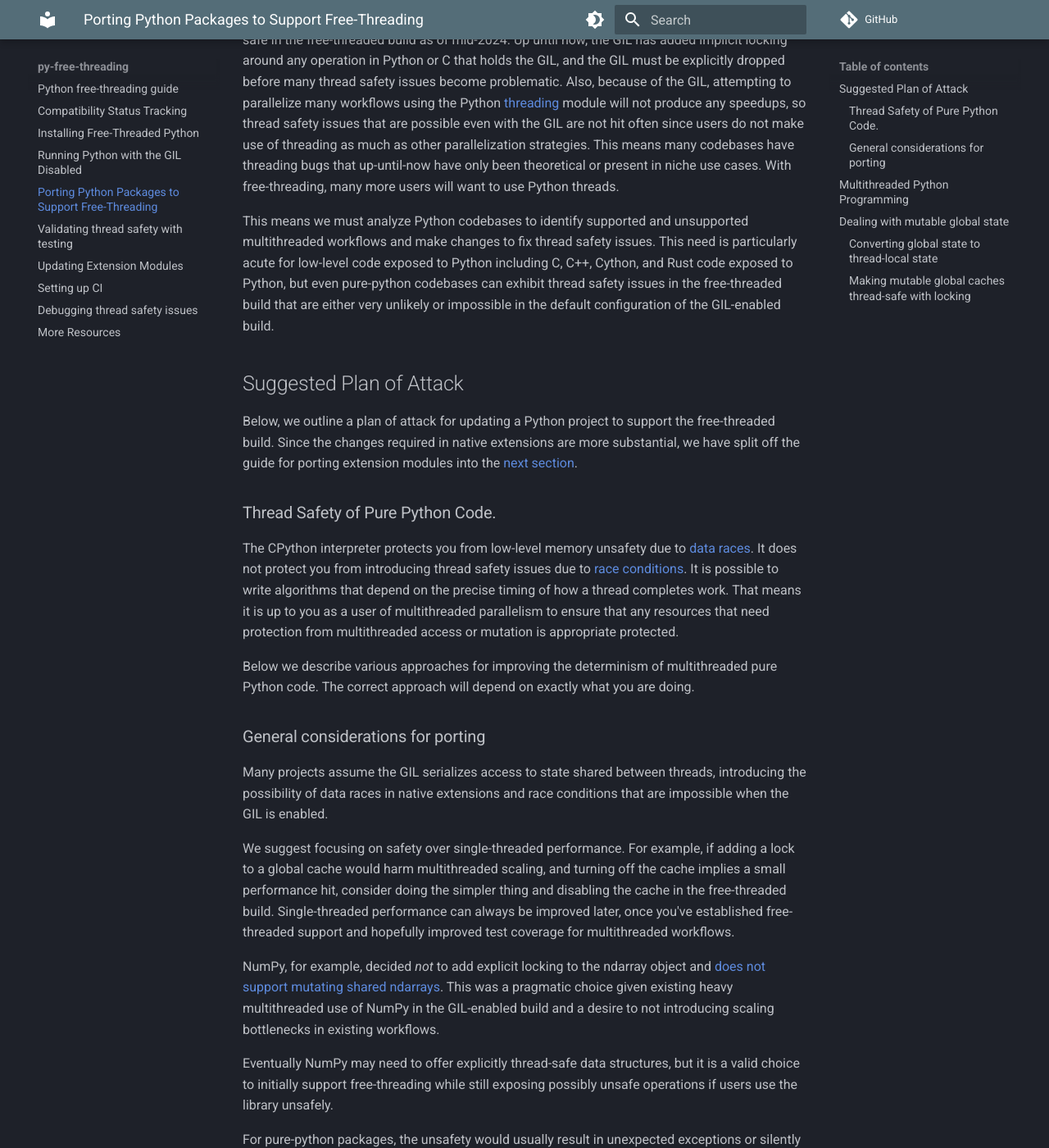
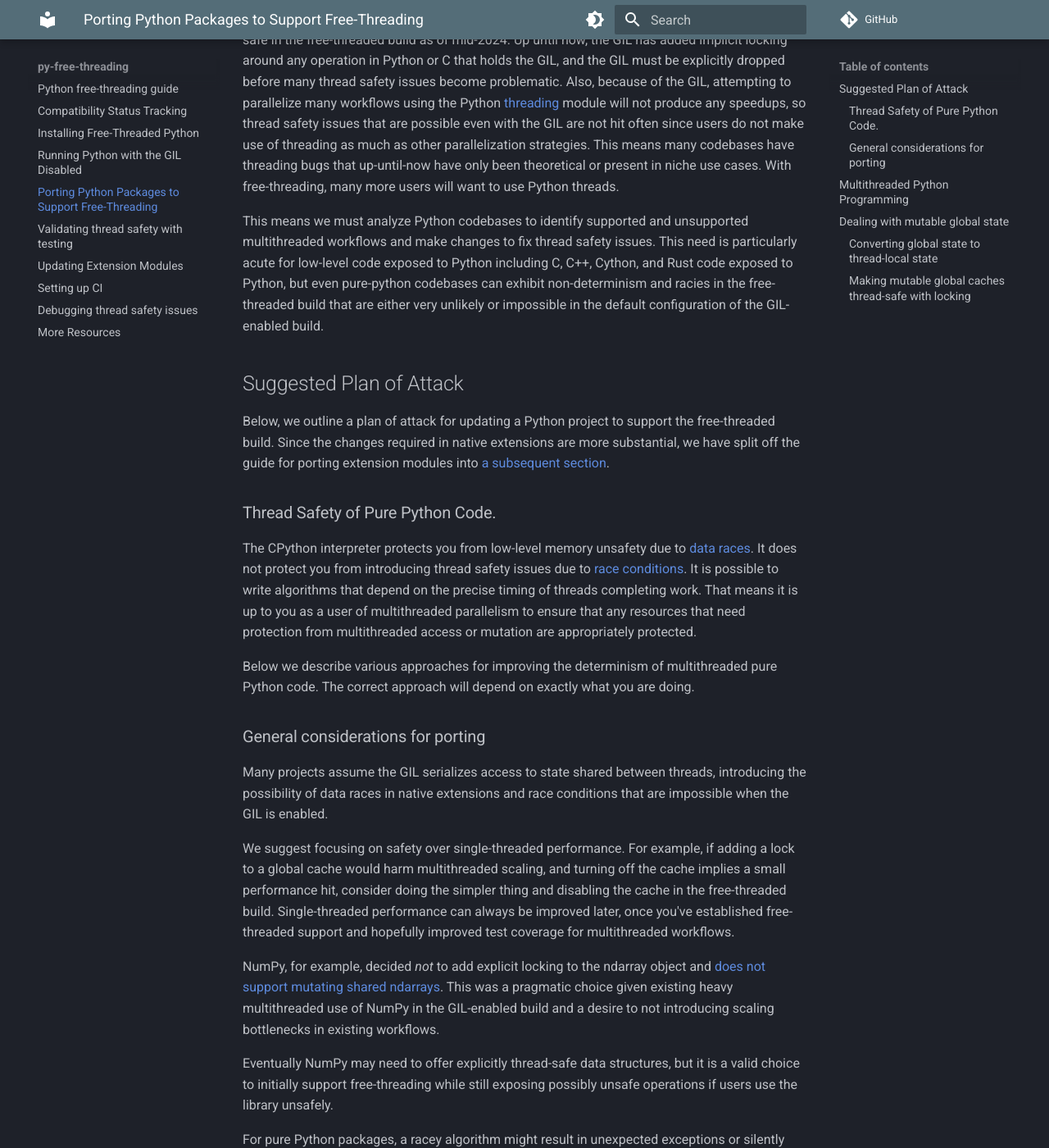
Before and after one commit to Quansight-Labs/free-threaded-compatibility, an MkDocs documentation site: the page built from docs/porting.md, in a window 1280 px wide and 1400 px high, scrolled down 211 px. Shown: the whole window at 82% size. Built offline with MkDocs 1.6.1 and Material for MkDocs 9.7.7, drawn with Linux system fonts in a browser that asks for light colours; comment, search, counter and statistics services are not loaded; some of the changed text lies outside the part shown.

Commit message:
rewording and improving clarity

````diff
--- a/docs/porting.md
+++ b/docs/porting.md
@@ -17,16 +17,16 @@ This means we must analyze Python codebases to identify supported and
 unsupported multithreaded workflows and make changes to fix thread safety
 issues. This need is particularly acute for low-level code exposed to Python
 including C, C++, Cython, and Rust code exposed to Python, but even pure-python
-codebases can exhibit thread safety issues in the free-threaded build that are
-either very unlikely or impossible in the default configuration of the
+codebases can exhibit non-determinism and racies in the free-threaded build that
+are either very unlikely or impossible in the default configuration of the
 GIL-enabled build.
 
 ## Suggested Plan of Attack
 
 Below, we outline a plan of attack for updating a Python project to support the
 free-threaded build. Since the changes required in native extensions are more
-substantial, we have split off the guide for porting extension modules into the
-[next section](porting-extensions.md).
+substantial, we have split off the guide for porting extension modules into
+[a subsequent section](porting-extensions.md).
 
 ### Thread Safety of Pure Python Code.
 
@@ -34,10 +34,10 @@ The CPython interpreter protects you from low-level memory unsafety due to [data
 races](https://en.wikipedia.org/wiki/Race_condition#Data_race). It does not
 protect you from introducing thread safety issues due to [race
 conditions](https://en.wikipedia.org/wiki/Race_condition). It is possible to
-write algorithms that depend on the precise timing of how a thread completes
+write algorithms that depend on the precise timing of threads completing
 work. That means it is up to you as a user of multithreaded parallelism to
 ensure that any resources that need protection from multithreaded access or
-mutation is appropriate protected.
+mutation are appropriately protected.
 
 Below we describe various approaches for improving the determinism of
 multithreaded pure Python code. The correct approach will depend on exactly what
@@ -67,9 +67,11 @@ Eventually NumPy may need to offer explicitly thread-safe data structures, but
 it is a valid choice to initially support free-threading while still exposing
 possibly unsafe operations if users use the library unsafely.
 
-For pure-python packages, the unsafety would usually result in unexpected
+For pure Python packages, a racey algorithm might result in unexpected
 exceptions or silently incorrect results. Projects shipping extension modules
-might see crashes.
+might additionally see crashes or trigger undefined behavior. See [the section
+on supporting native code](porting-extensions.md) if you are curious about
+supporting compiled Python extensions in the free-threaded build.
 
 For your libraries, we suggest to focus on thread safety issues that only occur
 with the GIL disabled. Any non-critical preexisting thread safety issues can be
@@ -94,18 +100,14 @@ documentation, particularly the section on [the impact of the global interpreter
 lock on multithreaded Python
 programs](https://github.com/facebookincubator/ft_utils/blob/main/docs/ft_worked_examples.md#understanding-the-global-interpreter-lock-gil-and-its-impact-on-multithreaded-python-programs). Many
 pure Python operations are not atomic and are susceptible to race conditions, or
-only appear to be thread-safe because of the timing of the GIL's default
-thread-switch interval.
+only appear to be thread-safe in the GIL-enabled build because of details of how
+CPython releases the GIL in a round-robin fasion to allow threads to run.
 
 Both the [`ft_utils`](https://github.com/facebookincubator/ft_utils) and
 [`cereggii`](https://github.com/dpdani/cereggii) libraries offer data structures
 that add enhanced atomicity to standard library primitives. We hope these sorts
 of tools to aid concurrent free-threaded programming continue to pop up and
 evolve, as they will be key to enabling scalable multithreaded workflows.
-
-If you'd like to learn more about multithreaded Python programming, Santiago
-Basulto's [tutorial from PyCon
-2020](https://www.youtube.com/watch?v=18B1pznaU1o) is a good place to start.
 
 ## Dealing with mutable global state
 
@@ -146,8 +148,8 @@ expensive or does not lead to excessive runtime network, CPU, or memory use.
 
 In pure Python, you can create a thread-local cache using an instance of
 [threading.local](https://docs.python.org/3/library/threading.html#thread-local-data). Each
-thread will see independent versions of the thread-local object. You could rewrite the above example
-to use a thread-local cache like so:
+thread will see independent versions of the thread-local object. You could
+rewrite the above example to use a thread-local cache like so:
 
 ```
 import threading
````
Also changed, not shown: other parts of docs/porting.md (+8 -0 lines), docs/index.md (+10 -8 lines).
